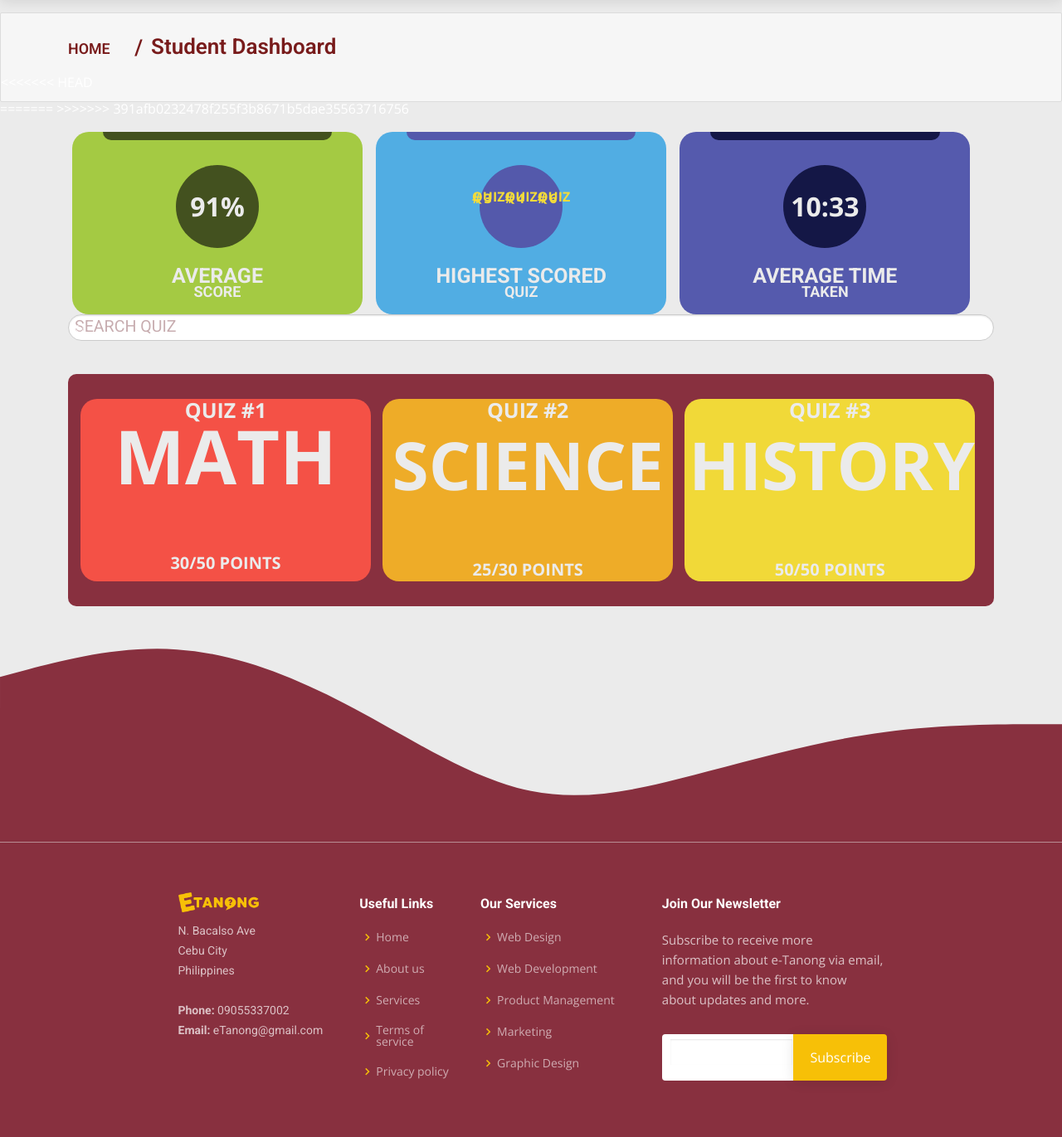
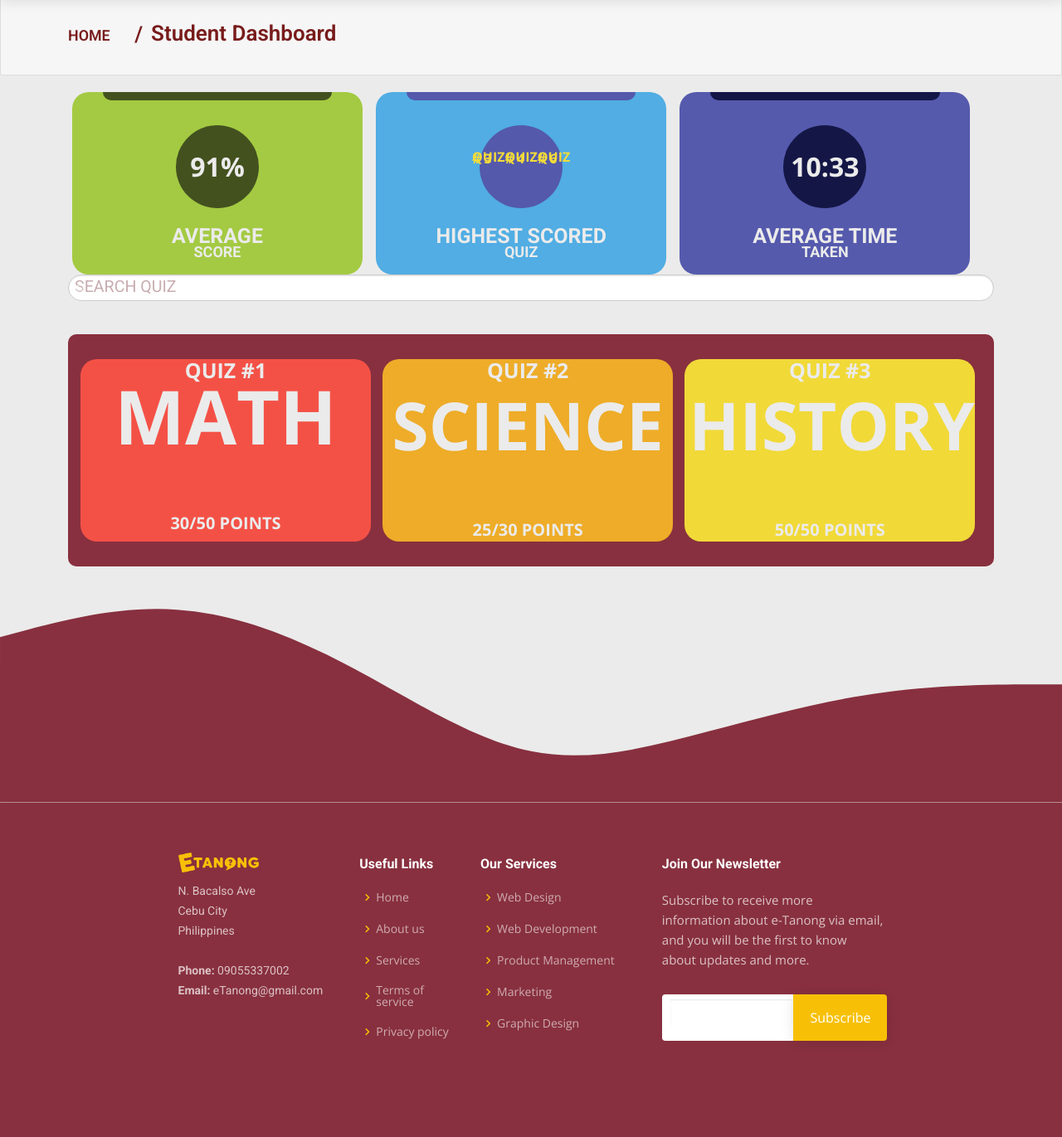
Before and after one commit to Junemhel/Capstone, a Django app: page /App/studentdashboard in a window 1280 px wide. Shown: the part 71-1442 px from the top of the page at 83% size. After the commit the page ends 1326 px from the top, so only its background shows below. Run offline with Django 3.2, Linux system fonts and the light colour scheme; some libraries are stand-ins or nearby versions.

Commit message:
Nov 3 Teacher and Student Dashboard

```diff
--- a/Etanong Github Copy/App/templates/studentdashboard.html
+++ b/Etanong Github Copy/App/templates/studentdashboard.html
@@ -2,7 +2,6 @@
 {% load static %}
 {% block content %}
 
-<<<<<<< HEAD
 <style>
 
 
@@ -56,8 +55,6 @@
 </style>
 
 
-=======
->>>>>>> 391afb0232478f255f3b8671b5dae35563716756
     <!-- ======= Breadcrumbs ======= -->
     <section id="breadcrumbs" class="breadcrumbs">
       <div class="container">
@@ -70,18 +67,12 @@
         </div>
       </div>
       </h2>
-<<<<<<< HEAD
 
     </section>
     <!-- End Breadcrumbs -->
 
 
 
-=======
-
-    </section>
-    <!-- End Breadcrumbs -->
->>>>>>> 391afb0232478f255f3b8671b5dae35563716756
 
 
 <div class="container">
```
Also changed, not shown: Etanong Github Copy/App/templates/teacherdashboard.html (+1 -7 lines).
